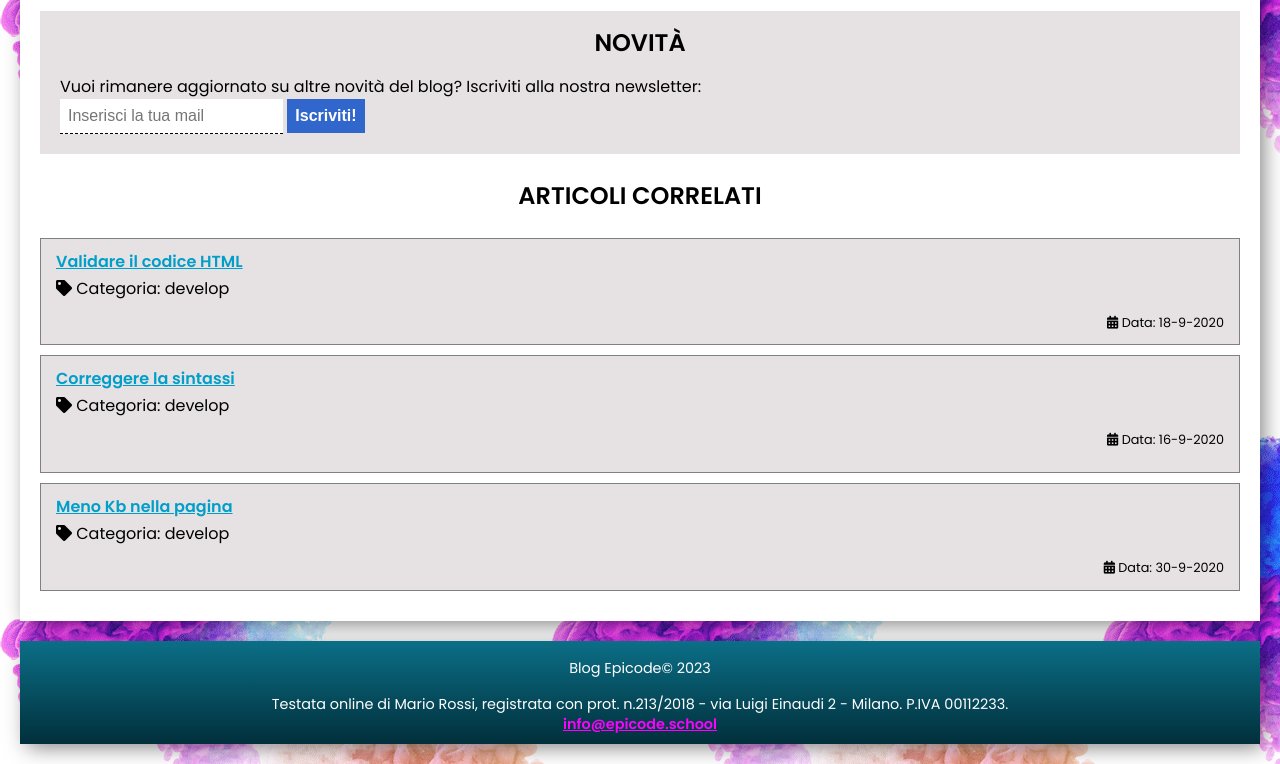
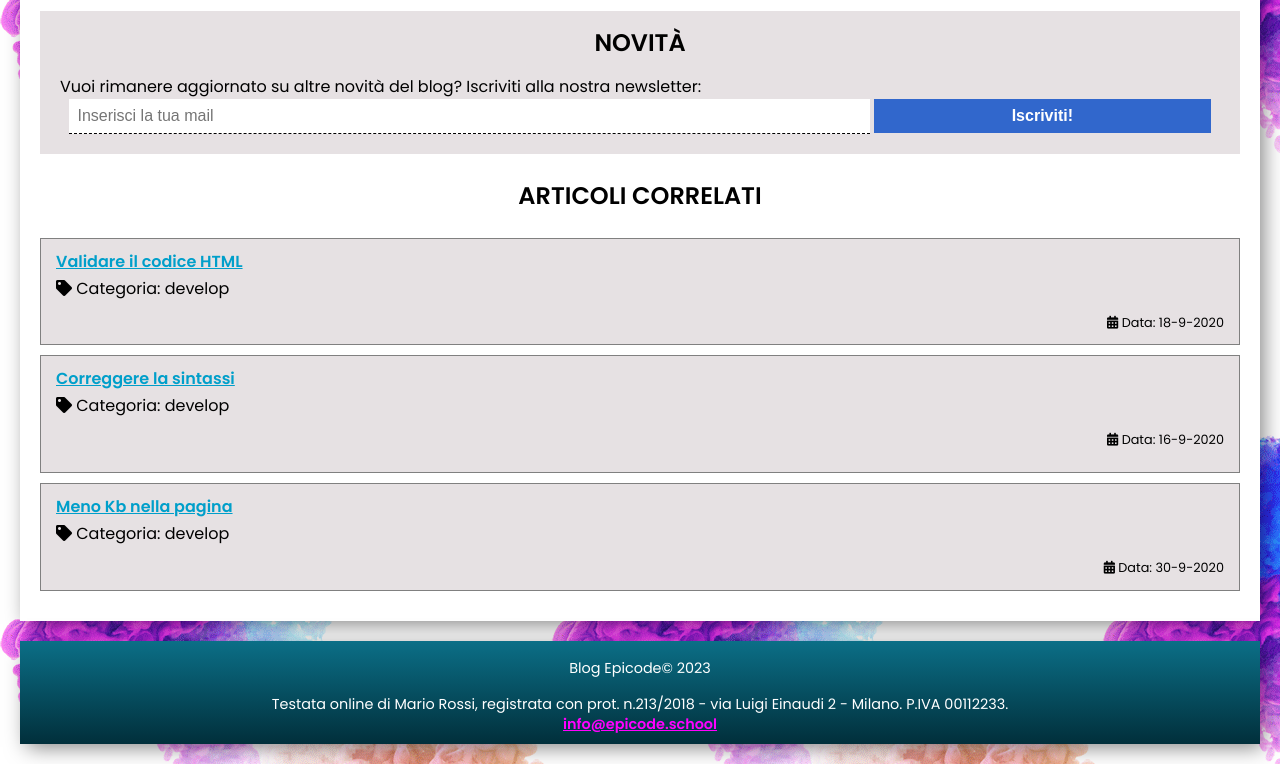
Before and after one commit to Ott00/U1-W1-D4, a plain HTML site: page index.html in a window 1280 px wide. Shown: the part 1440-2204 px from the top of the page. Drawn offline with Linux system fonts and the light colour scheme.

Commit message:
Changes newsletter spaces

```diff
--- a/assets/css/style.css
+++ b/assets/css/style.css
@@ -166,10 +166,12 @@ iframe{
 
 .newsletter form{
     width: 100%;
+    text-align: center;
 }
 
 .newsletter form button{
-    text-align: right;
+    width: 29%;
+    text-align: center;
     color: white;
     background-color: rgb(49, 103, 204);
     font-size: 1rem;
@@ -179,6 +181,7 @@ iframe{
 }
 
 .newsletter form .mail-form{
+    width:69%;
     text-align: left;
     color: white;
     font-size: 1rem;
```
